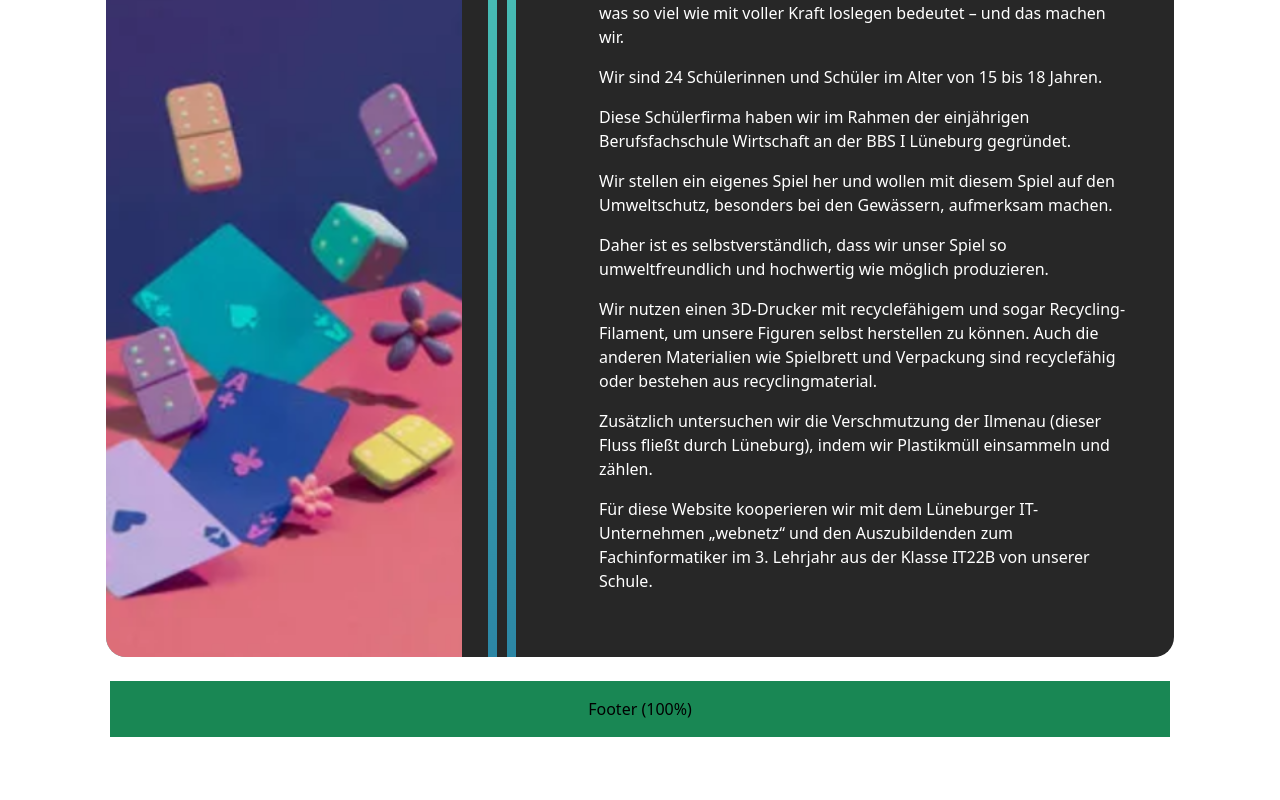
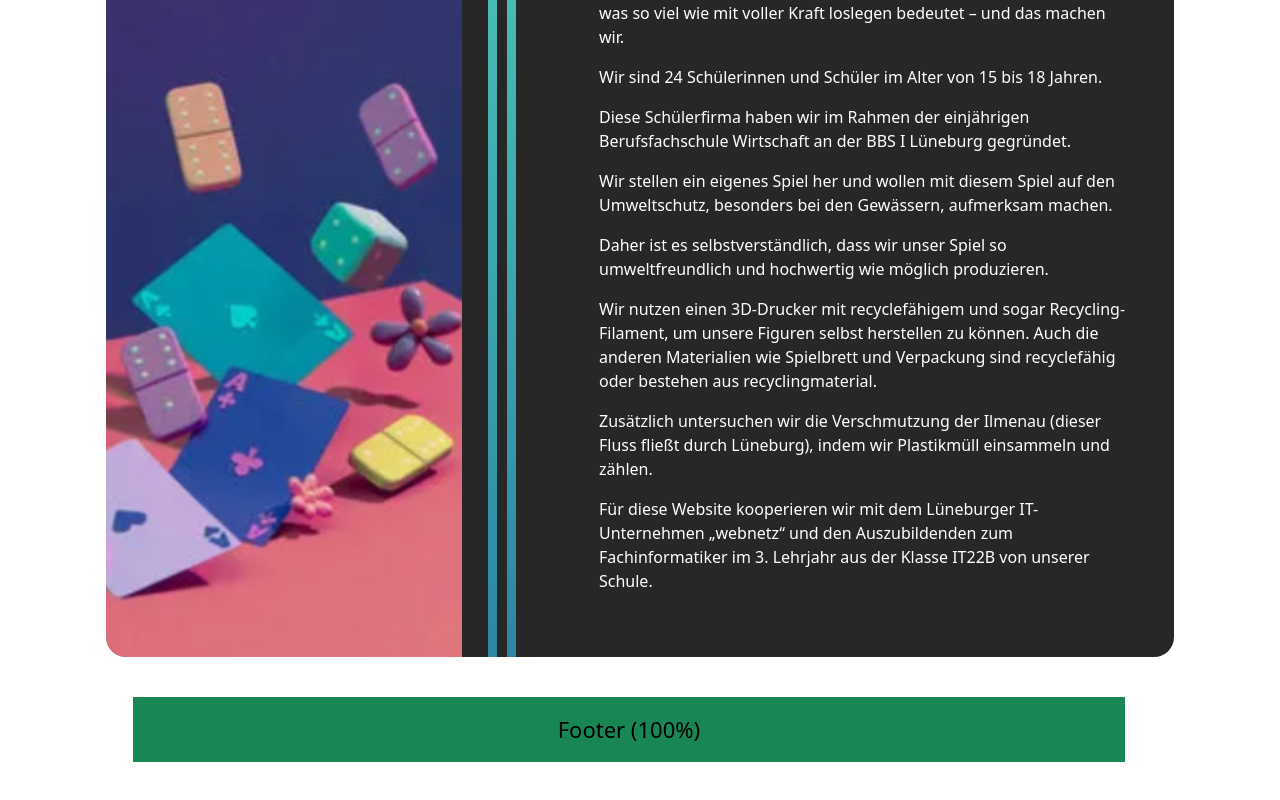
Before and after one commit to Doner-mit-alles/wirtschaft-live, a Vue app: page / in a window 1280 px wide. Shown: the part 1025-1825 px from the top of the page. Built offline with nearby package versions, Linux system fonts and the light colour scheme.

Commit message:
footer container added styles

```diff
--- a/src/components/FooterContainer.vue
+++ b/src/components/FooterContainer.vue
@@ -12,4 +12,16 @@
 
 <style scoped>
 
+footer {
+  display: flex;
+  justify-content: space-between;
+  align-items: center;
+  margin: 15px;
+  border-radius: 50px;
+  background: var(--primary-color);
+  color: var(--secondary-color);
+  font-size: 22px;
+  width: 95%;
+  transition: all 0.5s ease;
+}
 </style>
```
